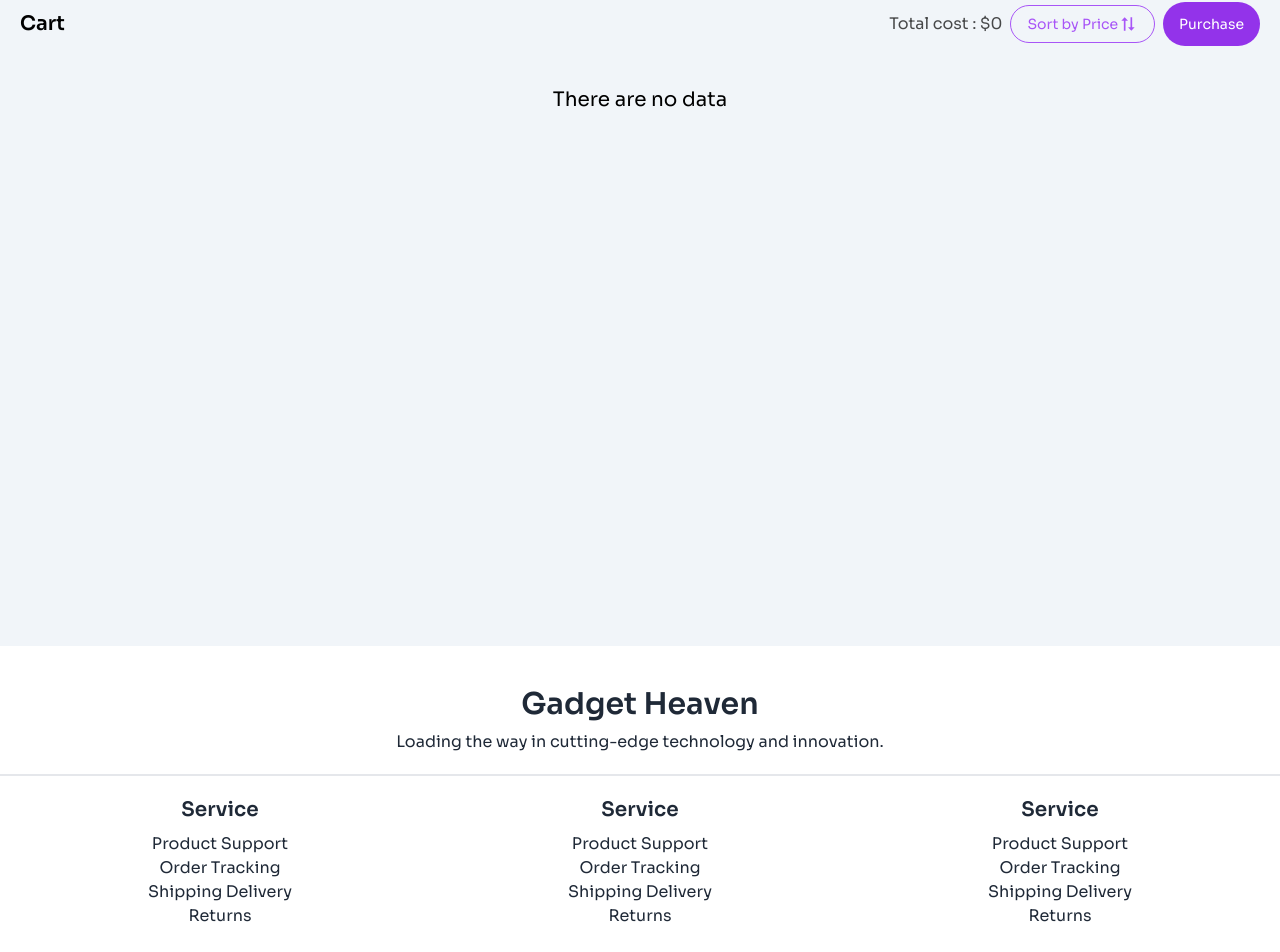
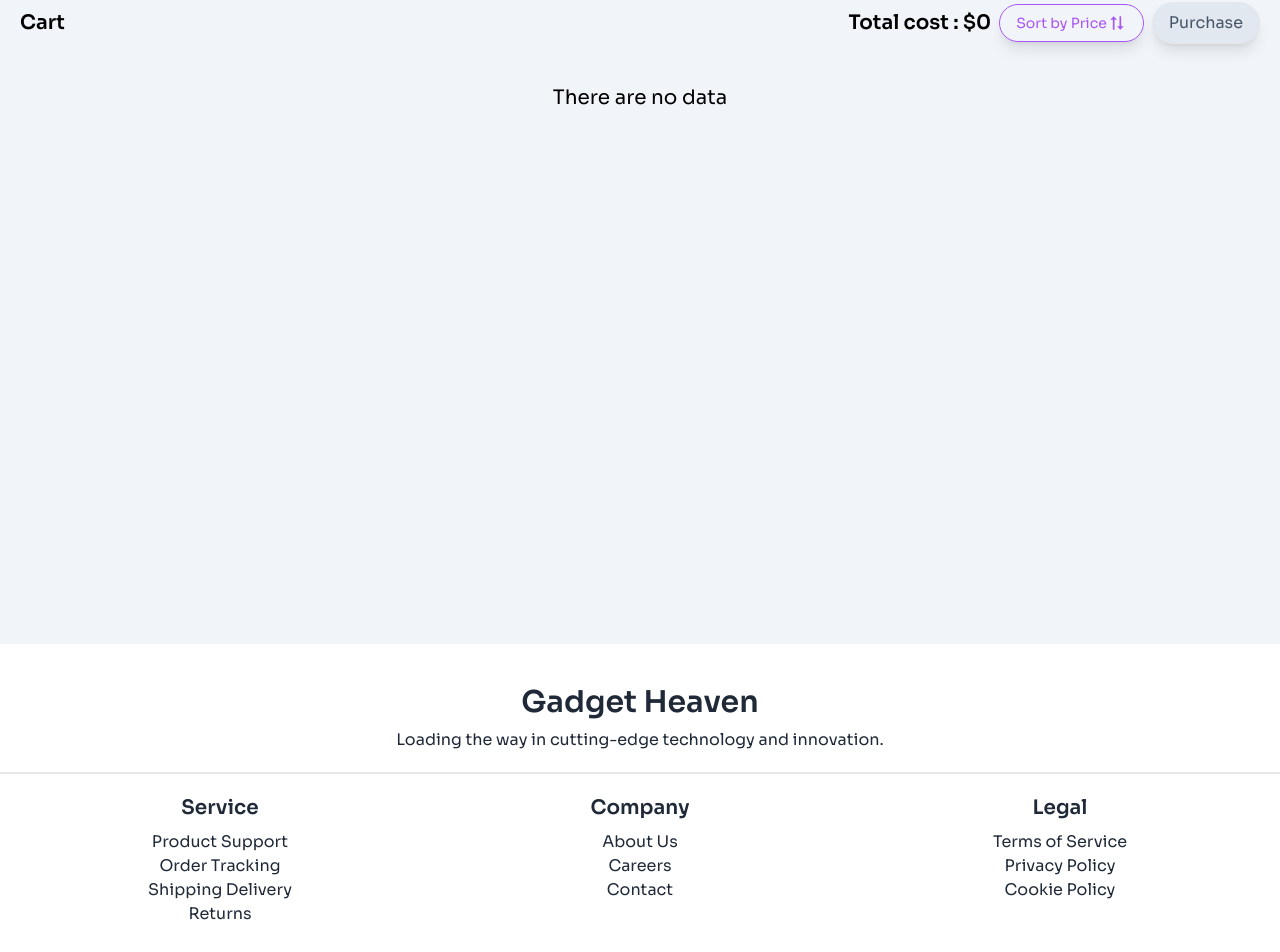
Before and after one commit to programming-hero-web-course-4/b10a8-gadget-heaven-hirock0, a React (Vite) app: page /dashboard in a window 1280 px wide. Shown: the part 340-1292 px from the top of the page. Built offline with nearby package versions, Linux system fonts and the light colour scheme; a web font is replaced by a local one.

Commit message:
modal completed

```diff
--- a/src/App.jsx
+++ b/src/App.jsx
@@ -1,6 +1,7 @@
 import { useEffect, useState } from "react";
 import ProductCards from "./components/ProductCards/ProductCards";
 import { useAppContext } from "./AppContextProvider";
+import { NavLink } from "react-router-dom";
 
 const App = () => {
   const [products, setProducts] = useState([]);
@@ -45,15 +46,19 @@ const App = () => {
             Upgrade Your Tech Accessorize with <br /> with Gadget Heaven
             Accessories
           </h1>
-          <p className=" text-sm mt-5">
-            Explore the latest gadgets that will take your experience to the
-            next label. Form smart devices to <br /> the coolest accessories, we
-            have it all!
-          </p>
+          <div className=" flex items-center justify-center">
+            <p className=" text-sm mt-5 w-5/6 ">
+              Explore the latest gadgets that will take your experience to the
+              next label. Form smart devices to <br /> the coolest accessories,
+              we have it all!
+            </p>
+          </div>
           <div className=" flex items-center justify-center mt-5">
-            <button className=" bg-white px-5 py-3 rounded-full text-black">
-              Shope Now
-            </button>
+            <NavLink to={"/dashboard"}>
+              <button className=" bg-white px-5 py-3 shadow-lg hover:bg-slate-200 active:bg-slate-300 rounded-full text-black">
+                Shope Now
+              </button>
+            </NavLink>
           </div>
           {/* small_card_start */}
           <div className="  absolute -bottom-full max-md:-bottom-80 max-sm:-bottom-72 h-[500px]   right-0 left-0  flex items-center justify-center">
--- a/src/components/Footer/Footer.jsx
+++ b/src/components/Footer/Footer.jsx
@@ -2,7 +2,7 @@ import { NavLink } from "react-router-dom";
 
 const Footer = () => {
   return (
-    <footer className="h-[50vh] py-10">
+    <footer className="h-[50vh] py-10 ">
       <div className="">
         <div className=" space-y-2 text-center">
           <h1 className=" font-semibold text-3xl">Gadget Heaven</h1>
@@ -10,7 +10,7 @@ const Footer = () => {
         </div>
         <div className=""></div>
       </div>
-      <section className=" border-t-2 mt-5 pt-5">
+      <section className=" border-t-2 mt-5 pt-5 pb-10">
         <div className=" container text-center gap-5 mx-auto px-5 grid grid-cols-3 max-lg:grid-cols-2 max-sm:grid-cols-1 justify-items-center">
           <div className="">
             <h1 className=" text-xl font-semibold">Service</h1>
@@ -30,36 +30,30 @@ const Footer = () => {
             </ul>
           </div>
           <div className="">
-            <h1 className=" text-xl font-semibold">Service</h1>
+            <h1 className=" text-xl font-semibold">Company</h1>
             <ul className=" mt-2">
               <NavLink to={"/"}>
-                <li>Product Support</li>
+                <li>About Us</li>
               </NavLink>
               <NavLink to={"/"}>
-                <li>Order Tracking</li>
+                <li>Careers</li>
               </NavLink>
               <NavLink to={"/"}>
-                <li>Shipping Delivery</li>
-              </NavLink>
-              <NavLink to={"/"}>
-                <li>Returns</li>
+                <li>Contact</li>
               </NavLink>
             </ul>
           </div>
           <div className="">
-            <h1 className=" text-xl font-semibold">Service</h1>
+            <h1 className=" text-xl font-semibold">Legal</h1>
             <ul className=" mt-2">
               <NavLink to={"/"}>
-                <li>Product Support</li>
+                <li>Terms of Service</li>
               </NavLink>
               <NavLink to={"/"}>
-                <li>Order Tracking</li>
+                <li>Privacy Policy</li>
               </NavLink>
               <NavLink to={"/"}>
-                <li>Shipping Delivery</li>
-              </NavLink>
-              <NavLink to={"/"}>
-                <li>Returns</li>
+                <li>Cookie Policy</li>
               </NavLink>
             </ul>
           </div>
--- a/src/components/NavBar/NavBar.jsx
+++ b/src/components/NavBar/NavBar.jsx
@@ -110,7 +110,7 @@ const NavBar = () => {
           <div
             className={`${
               !cartFlag ? "hidden" : "block"
-            } absolute top-14 bg-white p-5 rounded-b-lg shadow-lg h-52 right-0 flex flex-col items-center  w-52`}
+            } absolute top-14 bg-white text-black p-5 rounded-lg shadow-lg h-52 right-0 flex flex-col items-center  w-52`}
           >
             <h1 className=" font-semibold underline underline-offset-4 text-purple-500">
               Carts
@@ -149,7 +149,7 @@ const NavBar = () => {
               onClick={(e) => e.stopPropagation()}
               className={`${
                 !wishlistFlag ? "hidden" : "block"
-              } absolute top-14 bg-white p-5 rounded-b-lg shadow-lg h-52 right-0  w-52`}
+              } absolute top-14 bg-white text-black p-5 rounded-lg shadow-lg h-52 right-0  w-52`}
             >
               <h1 className=" font-semibold underline underline-offset-4 text-purple-500">
                 Wishlist
--- a/src/components/ProductCards/ProductCards.jsx
+++ b/src/components/ProductCards/ProductCards.jsx
@@ -3,7 +3,7 @@ import { Link } from "react-router-dom";
 const ProductCards = ({ item }) => {
   return (
     <div className=" w-full bg-white p-5 max-sm:p-3 rounded-lg ">
-      <div className=" h-52 bg-red-200 max-sm:h-72  flex items-center justify-center">
+      <div className=" h-52  max-sm:h-72  flex items-center justify-center">
         <img
           src={item.product_image}
           alt={item.product_title}
--- a/src/pages/Dashboard/Carts/Carts.jsx
+++ b/src/pages/Dashboard/Carts/Carts.jsx
@@ -2,11 +2,14 @@ import { BiSortAlt2 } from "react-icons/bi";
 import ReUseAbleCards from "../../../components/ReUseAbleCards/ReUseAbleCards";
 import { useAppContext } from "../../../AppContextProvider";
 import { toast } from "react-toastify";
-import { useState } from "react";
+import { useEffect, useState } from "react";
+import { useNavigate } from "react-router-dom";
 const Carts = () => {
-  const { carts } = useAppContext();
+  const navigate = useNavigate();
+  const { carts, setCarts } = useAppContext();
   const [sortedCards, setSortedCards] = useState([]);
   const [flag, setFlag] = useState(false);
+  const [modalFlag, setModalFlag] = useState(false);
 
   const TotalPrice = carts.reduce(
     (accumulate, item) => accumulate + item.price,
@@ -23,24 +26,53 @@ const Carts = () => {
     }
   };
 
+  const onBuyHandler = () => {
+    try {
+      setCarts([]);
+      toast.success("Buy successful!");
+    } catch (error) {
+      toast.warn("Something goes wrong!");
+    }
+  };
+
+  useEffect(() => {
+    if (modalFlag) {
+      document.body.style.overflow = "hidden";
+    } else {
+      document.body.style.overflow = "auto";
+    }
+  }, [modalFlag]);
+
   return (
     <main>
       <div className="">
         <div className=" flex max-md:flex-col my-5 items-center justify-between">
           <h1 className=" text-xl font-semibold">Cart</h1>
           <div className=" flex max-md:flex-col items-center gap-2">
-            <h1 className=" opacity-70">Total cost : ${TotalPrice}</h1>
+            <h1 className="  font-semibold text-xl">
+              Total cost : ${TotalPrice}
+            </h1>
             <div className=" flex items-center gap-2">
               <button
                 onClick={() => {
                   sortHandler(), setFlag(true);
                 }}
-                className=" hover:bg-purple-100 active:bg-purple-300 text-sm flex   items-center  py-2 px-4 border border-purple-500 text-purple-500 rounded-full"
+                className=" hover:bg-purple-100 active:bg-purple-300 text-sm flex   items-center  py-2 px-4 border border-purple-500 text-purple-500 shadow-lg rounded-full"
               >
                 <span>Sort by Price</span>
                 <BiSortAlt2 size={20} />
               </button>
-              <button className=" text-sm text-white py-3 px-4 rounded-full bg-purple-600">
+              <button
+                disabled={carts.length == 0 ? true : false}
+                onClick={() => {
+                  onBuyHandler(), setModalFlag(!modalFlag);
+                }}
+                className={`${
+                  carts.length == 0
+                    ? "  border text-slate-600 bg-slate-200 shadow-lg py-2 flex items-center px-4 rounded-full"
+                    : "text-sm text-white py-3 px-4 rounded-full bg-purple-600 hover:bg-purple-700 active:bg-purple-800"
+                } `}
+              >
                 Purchase
               </button>
             </div>
@@ -65,6 +97,40 @@ const Carts = () => {
         )}
         {/* cards_end */}
       </div>
+      {/* modal_section_start */}
+      <section
+        className={`${
+          !modalFlag ? "hidden" : "block"
+        } fixed top-0 left-0 right-0 bottom-0 bg-zinc-800/80 z-50 flex items-center justify-center`}
+      >
+        <div className=" bg-white shadow-lg   p-10 max-sm:p-5 lg:w-[500px]  text-center rounded-lg ">
+          <div className=" flex items-center justify-center">
+            <img
+              src="https://i.ibb.co.com/d5hDkw9/check.png"
+              alt="check"
+              className=" w-32"
+            />
+          </div>
+          <h1 className=" text-xl font-semibold">Payment Successfully</h1>
+          <div className=" divider divider-black"></div>
+          <h1 className=" mb-2">Thanks for purchasing</h1>
+          <h1 className=" mb-5">Total 405.50</h1>
+          <div className=" flex items-center justify-center">
+            <button
+              onClick={() => {
+                setModalFlag(false),
+                  setTimeout(() => {
+                    navigate("/");
+                  }, 1000);
+              }}
+              className=" w-5/6 py-2 bg-zinc-300 hover:bg-zinc-400 active:bg-zinc-500 rounded-lg"
+            >
+              Close
+            </button>
+          </div>
+        </div>
+      </section>
+      {/* modal_section_end */}
     </main>
   );
 };
--- a/src/pages/Details/Details.jsx
+++ b/src/pages/Details/Details.jsx
@@ -5,11 +5,15 @@ import { FaRegHeart } from "react-icons/fa";
 import { TiShoppingCart } from "react-icons/ti";
 import { Rate } from "antd";
 import { toast } from "react-toastify";
+import { useState } from "react";
 
 const Details = () => {
   const { productId } = useParams();
   const { products, setCarts, carts, wishlists, setWishlists } =
     useAppContext();
+
+  const [uniqueWishFlag, setUniqueWishFlag] = useState(false);
+  const [uniqueCartFlag, setUniqueCartFlag] = useState(false);
 
   const filterProduct = products?.filter(
     (item) => item?.product_id == productId
@@ -26,9 +30,9 @@ const Details = () => {
       toast.success("Cart successful");
     } else {
       toast.success("Already exist!");
+      setUniqueCartFlag(true);
     }
   };
-
   const onWishlistHandler = (wishlist) => {
     const validator = wishlists.some(
       (item) => item.product_id == wishlist.product_id
@@ -38,12 +42,13 @@ const Details = () => {
       toast.success("Wishlist successful");
     } else {
       toast.success("Already exist!");
+      setUniqueWishFlag(true);
     }
   };
 
   return (
     <main className="h-[700px] lg:h-screen max-lg:h-[1000px] max-sm:h-[1100px]  bg-slate-100">
-      <section className=" relative bg-purple-500 pt-10 pb-32  text-white">
+      <section className=" relative bg-purple-500 pt-10 pb-80 max-lg:pb-72 max-sm:pb-52  text-white">
         <div className=" text-center flex flex-col items-center">
           <h1 className=" text-center text-2xl">Product Details</h1>
           <p className=" w-4/6">
@@ -96,10 +101,13 @@ const Details = () => {
               </div>
               <div className=" flex items-center gap-5 mt-3">
                 <button
+                  disabled={uniqueCartFlag}
                   onClick={() => {
                     onCartHandler(filterProduct[0], carts, setCarts);
                   }}
-                  className=" tooltip bg-purple-500 hover:bg-purple-700 active:bg-purple-800 text-white px-4 py-1 rounded-full flex items-center gap-2 shadow-lg "
+                  className={`${
+                    uniqueCartFlag && " opacity-50"
+                  } tooltip bg-purple-500 hover:bg-purple-700 active:bg-purple-800 text-white px-4 py-1 rounded-full flex items-center gap-2 shadow-lg `}
                   data-tip="cart"
                 >
                   <span>Add To Cart</span>
@@ -117,7 +125,12 @@ const Details = () => {
                     );
                   }}
                 >
-                  <button className=" text-red-600">
+                  <button
+                    disabled={uniqueWishFlag}
+                    className={`${
+                      uniqueWishFlag ? " text-black" : "text-red-600"
+                    } `}
+                  >
                     <FaRegHeart className="  " size={16} />
                   </button>
                 </div>
```
